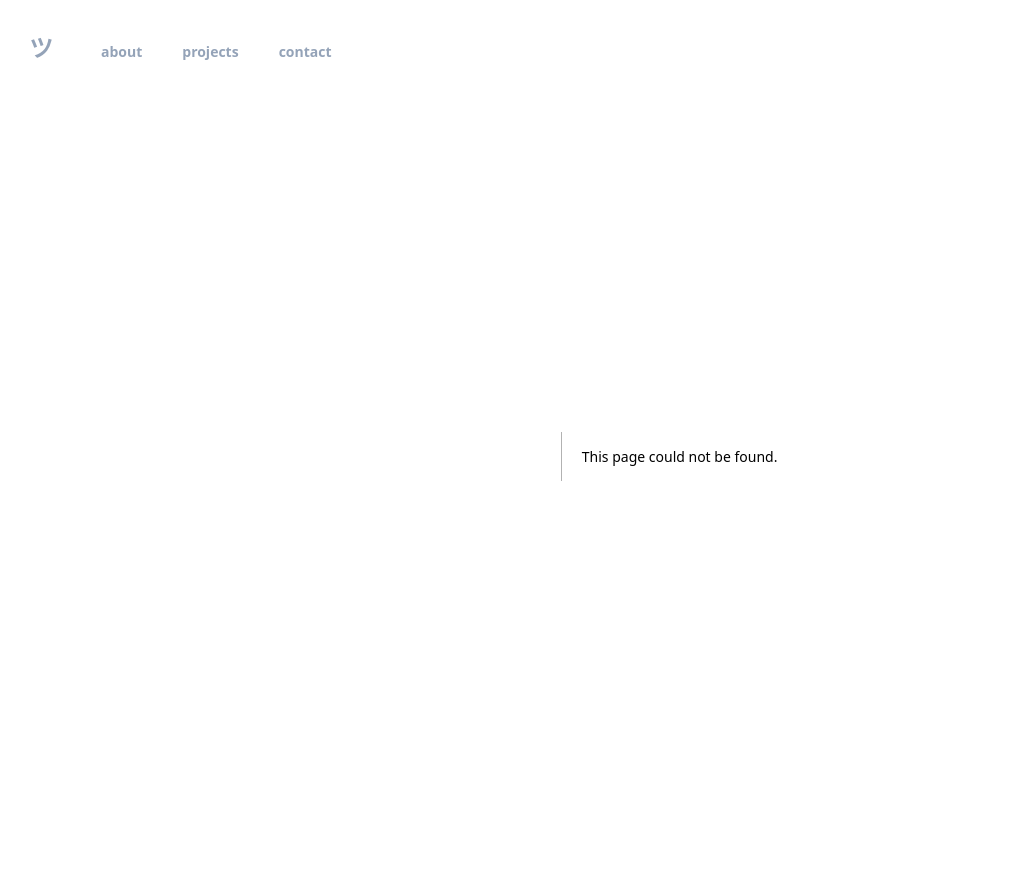
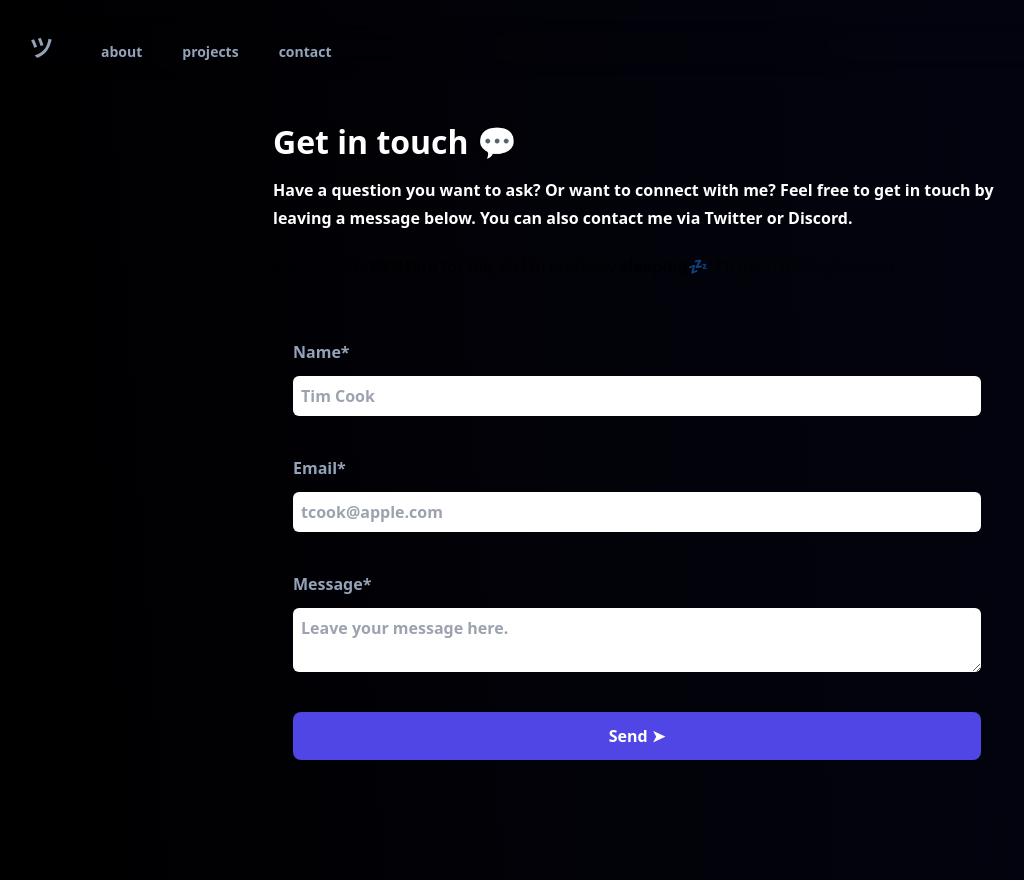
Before and after one commit to w3bdesign/coleridge.dev, a Next.js app: page /contact in a window 1280 px wide. Before the commit this address had no page. Shown: the whole page, without its empty margins (3-1027 px from the left). Before the commit the page ends 856 px from the top, so only its background shows below. Built offline with nearby package versions, Linux system fonts and the light colour scheme.

Commit message:
added contact back

```diff
--- /dev/null
+++ b/src/pages/contact.tsx
@@ -0,0 +1,109 @@
+import { useState } from "react";
+import TimeComponent from "@/components/TimeComponent";
+
+const Contact = () => {
+    const [name, setName] = useState("");
+    const [email, setEmail] = useState("");
+    const [message, setMessage] = useState("");
+    const [error, setError] = useState("");
+    const [success, setSuccess] = useState("");
+    ;
+
+    const emailRegex = new RegExp(
+        /^(([^<>()\[\]\\.,;:\s@"]+(\.[^<>()\[\]\\.,;:\s@"]+)*)|(".+"))@((\[[0-9]{1,3}\.[0-9]{1,3}\.[0-9]{1,3}\.[0-9]{1,3}])|(([a-zA-Z\-0-9]+\.)+[a-zA-Z]{2,}))$/
+    );
+
+    const handleSubmit = (e: { preventDefault: () => void; })=> {
+        e.preventDefault();
+        const data = {
+            name,
+            email,
+            message,
+        };
+
+
+        if (!name || !email || !message) return setError("Please fill in all fields");
+        if (!emailRegex.test(email) ) return setError("Please enter a valid email");
+        if (error) setError("");
+        if (name && email && message) setSuccess("✅ Message sent successfully");
+
+        fetch('/api/contact', {
+            method: 'POST',
+            body: JSON.stringify(data),
+            headers: {
+                'Content-Type': 'application/json',
+            },
+        });
+
+        setName("");
+        setEmail("");
+        setMessage("");
+
+    };
+
+    return (
+        <>
+         <div data-aos="zoom-in">
+            <main className='container mx-auto flex flex-col items-start justify-start max-w-3xl'>
+                <div className='flex flex-col items-start justify-start leading-7 pt-5 m-5 gap-3 '>
+                    <h1>Get in touch 💬</h1>
+                    <TimeComponent />
+                </div>
+                <div className="font-semibold text-slate-400 rounded-xl dark:bg-[#12181d]/60 w-full  mx-auto">
+                    <form>
+                        <div className="flex flex-col items-start justify-start m-10 gap-3">
+                            <label htmlFor="Name">Name*</label>
+                            <input
+                                id="name"
+                                type="text"
+                                value={name}
+                                onChange={e => setName(e.target.value)}
+                                placeholder="Tim Cook"
+                                required
+                                className="w-full rounded-md p-2 dark:bg-[#12181d]/60 text-white" />
+                        </div>
+                        <div className="flex flex-col items-start justify-start m-10 gap-3">
+                            <label htmlFor="email">Email*</label>
+                            <input
+                                id="email"
+                                type="email"
+                                value={email}
+                                onChange={e => setEmail(e.target.value)}
+                                placeholder="tcook@apple.com"
+                                required
+                                className="w-full rounded-md p-2 dark:bg-[#12181d]/60 text-white" />
+                        </div>
+                        <div className="flex flex-col items-start justify-start m-10 gap-3">
+                            <label htmlFor="message">Message*</label>
+                            <textarea
+                                maxLength={1000}
+                                value={message}
+                                id="message"
+                                typeof="text"
+                                onChange={e => setMessage(e.target.value)}
+                                placeholder="Leave your message here."
+                                required
+                                className="w-full rounded-md p-2 dark:bg-[#12181d]/60 text-white" />
+                        </div>
+                        <div className="flex flex-col itemscen justify-center m-10 gap-3">
+                            <button
+                                onClick={handleSubmit}
+                                type="submit"
+                                className="bg-indigo-600 text-white font-bold transition ease-in-out hover:bg-slate-700 rounded-lg py-3 ">Send ➤</button>
+                        </div>
+                        <div className="flex flex-col items-center justify-center m-10">
+                            <p className="text-red-500">{error}</p>
+                        </div>
+                        <div className="flex flex-col items-center justify-center m-10">
+                            <p className="text-green-500">{success}</p>
+                        </div>
+                    </form>
+                </div>
+
+            </main>
+            </div>
+        </>
+    )
+}
+
+export default Contact;
```
